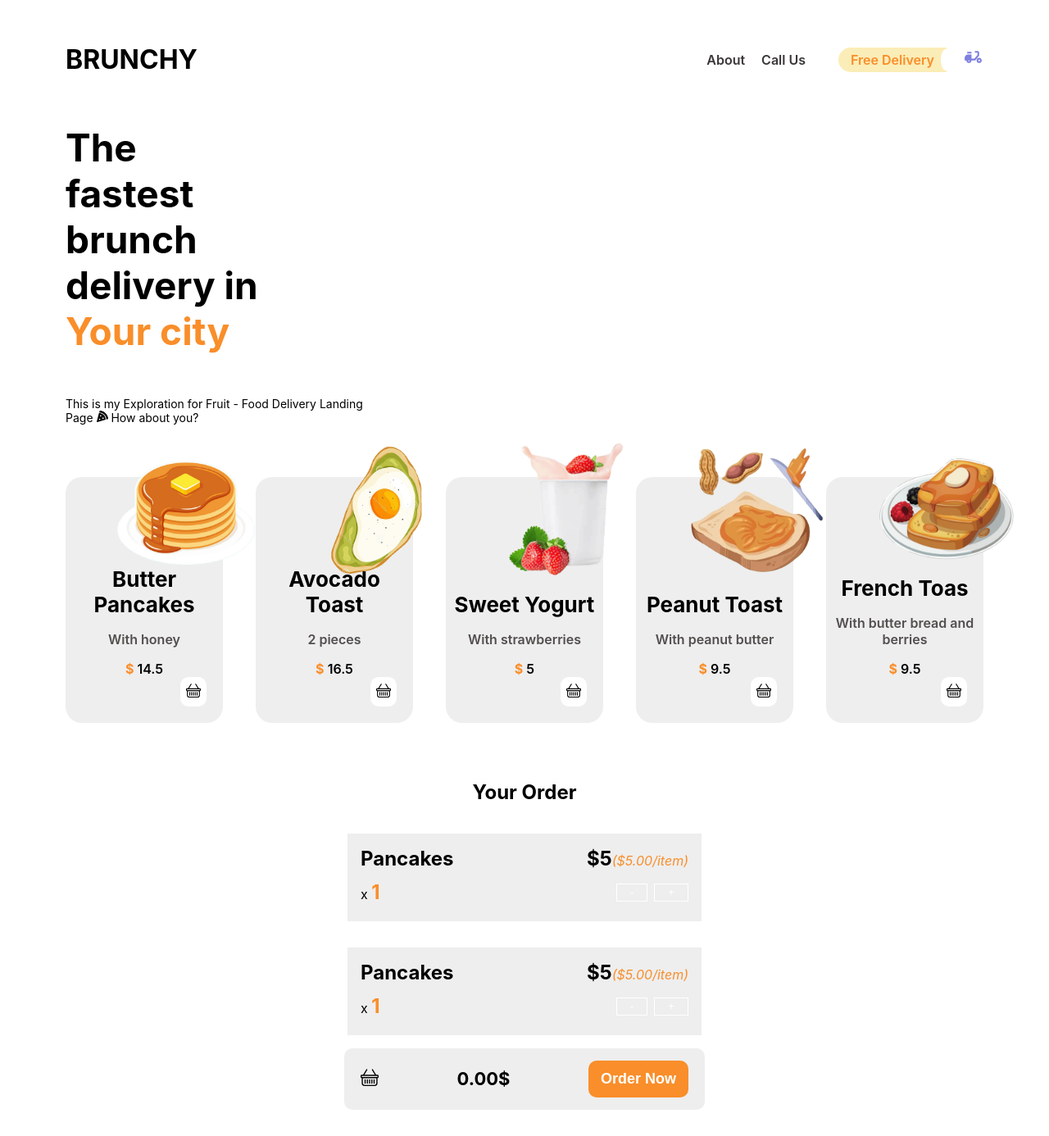
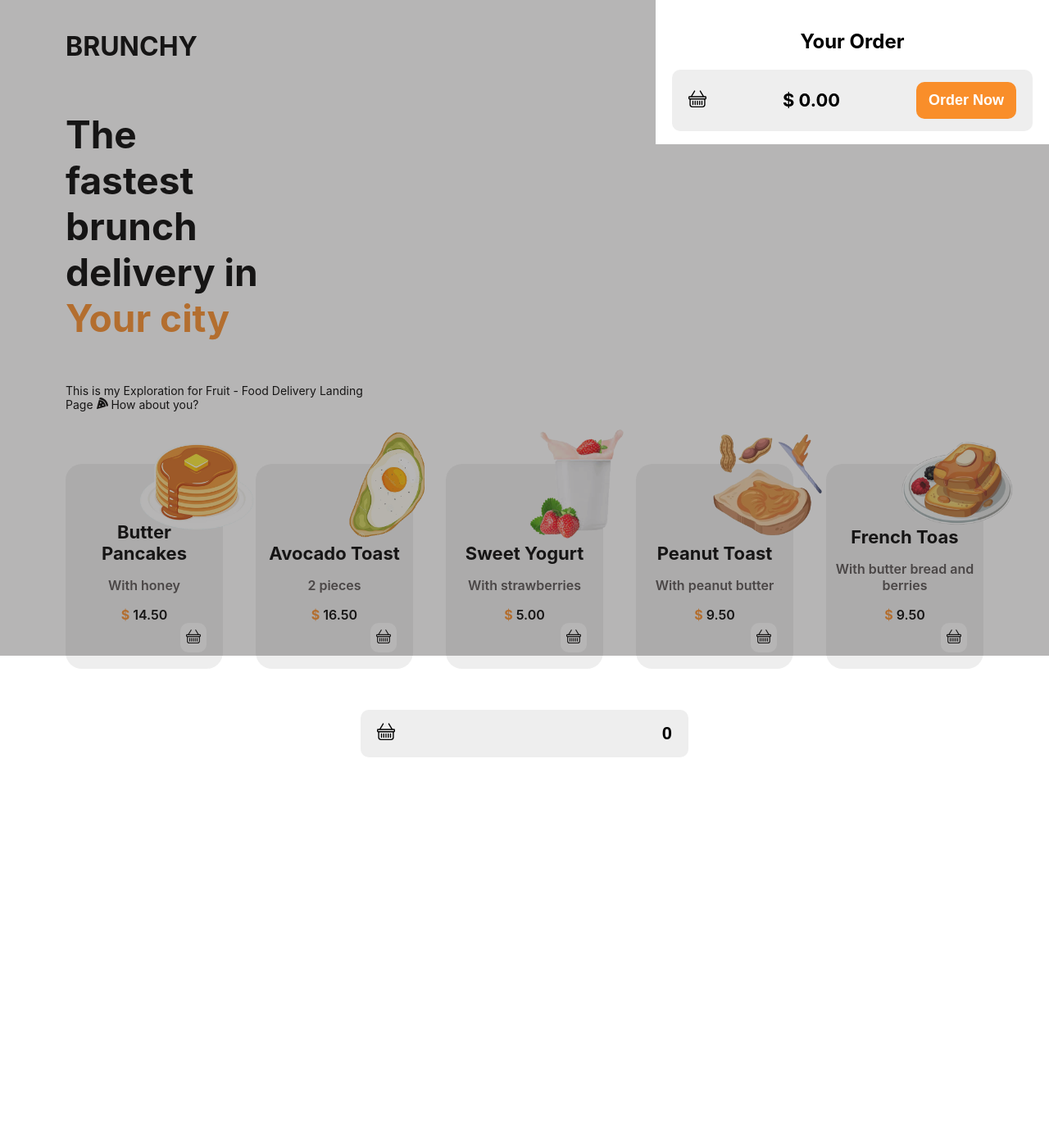
Before and after one commit to StoyanBochukov/Brunchy-food-delivery-app, a React (Create React App) app: page / in a window 1280 px wide. Shown: the whole page at 82% size. After the commit the page ends 940 px from the top, so only its background shows below. Built offline with nearby package versions, Linux system fonts and the light colour scheme.

Commit message:
build: adding redux and cart logic

```diff
--- a/package.json
+++ b/package.json
@@ -12,6 +12,7 @@
     "react-icons": "^4.7.1",
     "react-redux": "^8.0.5",
     "react-scripts": "5.0.1",
+    "react-toastify": "^9.1.1",
     "web-vitals": "^2.1.4"
   },
   "scripts": {
--- a/src/App.js
+++ b/src/App.js
@@ -1,4 +1,6 @@
 import React from "react";
+import { ToastContainer } from 'react-toastify';
+import 'react-toastify/dist/ReactToastify.css'
 import Header from "./components/Header";
 import Intro from "./components/Intro";
 import ProductsSlider from "./components/ProductsSlider";
@@ -14,6 +16,7 @@ function App() {
      <ProductsSlider />
      <CartButton />
     </main>
+    <ToastContainer />
     </>
   );
 }
--- a/src/components/CardItem.jsx
+++ b/src/components/CardItem.jsx
@@ -1,18 +1,33 @@
 import React from 'react'
 import {BsBasket} from 'react-icons/bs'
+import { useDispatch } from 'react-redux'
+import { cartSliceActions } from '../redux/cart/cartSlice'
 
 const CardItem = ({ product }) => {
+
+  const { id, title, desc, price, image } = product
+  const dispatch = useDispatch()
+
+  const addToCartHandler = () => {
+    dispatch(cartSliceActions.addIntemToCart({
+      id,
+      title,
+      price
+    }))
+    dispatch(cartSliceActions.cartTotalAmout())
+  }
+
   return (
     <div className='card'>
         <div className="card-img">
-            <img src={product.image} alt="" />
+            <img src={image} alt="" />
         </div>
         <div className="card-content">
-            <h1 className="item-title">{product.title}</h1>
-            <p className="item-desc">{product.desc}</p>
-            <p className="item-price"><span>$</span> {product.price}</p>
+            <h1 className="item-title">{title}</h1>
+            <p className="item-desc">{desc}</p>
+            <p className="item-price"><span>$</span> {price.toFixed(2)}</p>
         </div>
-        <div className="basket">
+        <div className="basket" onClick={addToCartHandler}>
             <BsBasket />
         </div>
     </div>
--- a/src/components/CartButton.jsx
+++ b/src/components/CartButton.jsx
@@ -3,37 +3,74 @@ import { useSelector, useDispatch } from 'react-redux'
 import { BsBasket } from 'react-icons/bs'
 import CartItem from './CartItem'
 import { uiSliceActions } from '../redux/ui/uiSlice'
+import { cartSliceActions } from '../redux/cart/cartSlice'
+import { toast } from 'react-toastify'
 
 const CartButton = () => {
-
   const dispatch = useDispatch()
 
-  const open = true
-  const showCart = useSelector(state => state.ui.cartIsVisible)
+  const { items, totalAmount, totalQuantity } = useSelector((state) => state.cart)
+  const showCart = useSelector((state) => state.ui.cartIsVisible)
+
   const toggleCartHandler = () => {
-    console.log('Click')
-    dispatch(uiSliceActions.toggle)
+    dispatch(uiSliceActions.toggle())
+  }
+  const cartCloseHandler = () => {
+    dispatch(uiSliceActions.toggle())
+  }
+
+  const clearCardHandler = () => {
+    if (items.length > 0) {
+      dispatch(cartSliceActions.resetCart())
+      dispatch(uiSliceActions.toggle())
+      toast.success('Your order is placed')
+    } else {
+      toast.error('Your cart is empty')
+    }
   }
 
   return (
     <>
       {showCart && (
-        <div className='cart-wrapper'>
-          <h2>Your Order</h2>
-          <ul className='cart-list'>
-            <CartItem />
-            <CartItem />
-          </ul>
-        </div>
+        <>
+          <div className='overlay' onClick={cartCloseHandler}></div>
+          <div className='cart-wrapper'>
+            <h2>Your Order</h2>
+            <ul className='cart-list'>
+              {items.map((item) => (
+                <CartItem
+                  key={item.id}
+                  item={{
+                    id: item.id,
+                    title: item.title,
+                    quantity: item.quantity,
+                    total: item.totalPrice,
+                    price: item.price,
+                  }}
+                />
+              ))}
+            </ul>
+            <div className='button-wrapper'>
+              <div className='cart-button'>
+                <div className='basket-btn'>
+                  <BsBasket />
+                </div>
+                <span>$ {totalAmount.toFixed(2)}</span>
+                <button className='order-btn' onClick={clearCardHandler}>
+                  Order Now
+                </button>
+              </div>
+            </div>
+          </div>
+        </>
       )}
       <div className='button-wrapper'>
-        <div className='cart-button'>
-          <div className='basket-btn' onClick={toggleCartHandler} >
+        <button className='cart-button' onClick={toggleCartHandler}>
+          <div className='basket-btn'>
             <BsBasket />
           </div>
-          <span>0.00$</span>
-          <button className='order-btn'>Order Now</button>
-        </div>
+          <span> {totalQuantity}</span>
+        </button>
       </div>
     </>
   )
--- a/src/components/CartItem.jsx
+++ b/src/components/CartItem.jsx
@@ -1,17 +1,33 @@
 import React from 'react'
+import { useDispatch } from 'react-redux'
+import { cartSliceActions } from '../redux/cart/cartSlice'
 
-const CartItem = () => {
+const CartItem = ({ item }) => {
 
-let price = 5
-let quantity = 1
-let title = 'Pancakes'
+  const { title, quantity, total, price, id } = item
+  const dispatch = useDispatch()
+
+
+const increaseQuantityHandler = () => {
+  dispatch(cartSliceActions.addIntemToCart({
+    id,
+    title,
+    price,
+    quantity
+  }))
+  dispatch(cartSliceActions.cartTotalAmout())
+}
+const decreaseQuantityHandler = () => {
+  dispatch(cartSliceActions.removeItemFromCart(id))
+  dispatch(cartSliceActions.cartTotalAmout())
+}
 
   return (
     <li className='item'>
     <div className='item-header'>
       <h3>{title}</h3>
       <div className='price'>
-        ${'5'}
+      ${total.toFixed(2)}{' '}
         <span className='itemprice'>(${price.toFixed(2)}/item)</span>
       </div>
     </div>
@@ -20,8 +36,8 @@ let title = 'Pancakes'
         x <span>{quantity}</span>
       </div>
       <div className='actions'>
-        <button >-</button>
-        <button >+</button>
+        <button onClick={decreaseQuantityHandler} >-</button>
+        <button onClick={increaseQuantityHandler} >+</button>
       </div>
     </div>
   </li>
--- a/src/components/ProductsSlider.jsx
+++ b/src/components/ProductsSlider.jsx
@@ -1,5 +1,4 @@
-import React, { useEffect } from 'react'
-import { useSelector, useDispatch } from 'react-redux'
+import React from 'react'
 import products from '../data.json'
 import CardItem from './CardItem'
 
--- a/src/index.css
+++ b/src/index.css
@@ -14,7 +14,7 @@ code {
     monospace;
 }
 main{
-  padding: 2rem 5rem;
+  padding: 1rem 5rem;
 }
 header{
   display: flex;
@@ -108,17 +108,17 @@ span{
   align-items: center;
   justify-content: flex-end;
   text-align: center;
-  width: 250px;
-  height: 300px;
+  width: 230px;
+  height: 250px;
   background-color: #eee;
   border-radius: 20px;
 }
 .card-img{
   position: absolute;
   top: -45px;
-  right: -40px;
-  width: 170px;
-  height: 170px;
+  right: -38px;
+  width: 140px;
+  height: 140px;
 }
 .card-img img{
   width: 100%;
@@ -139,7 +139,7 @@ span{
   margin: 40px 10px;
 }
 .item-title{
-  font-size: 26px;
+  font-size: 22px;
 }
 .item-desc{
   font-weight: 600;
@@ -149,11 +149,13 @@ span{
   font-weight: 600;
 }
 .button-wrapper{
+  position: relative;
   display: flex;
   flex-direction: column;
   justify-content: center;
   align-items: center;
   width: 100%;
+  z-index: 2;
 }
 .cart-button{
   display: flex;
@@ -163,6 +165,10 @@ span{
   padding: 15px 20px;
   background-color: #eee;
   border-radius: 10px;
+}
+.button-wrapper button{
+  border: none;
+  cursor: pointer;
 }
 .basket-btn{
   font-size: 22px;
@@ -183,11 +189,25 @@ span{
   cursor: pointer;
 }
 .cart-wrapper{
-  width: 100%;
+  position: absolute;
+  top: 0;
+  right: 0;
+  background-color: #fff;
+  width: 30rem;
+  padding: 1rem 0;
   display: flex;
   flex-direction: column;
   justify-content: center;
   align-items: center;
+  z-index: 2;
+}
+.overlay{
+  position: absolute;
+  top: 0;
+  left: 0;
+  background-color: rgba(60, 57, 57, 0.372);
+  width: 100%;
+  height: 100%;
 }
 .cart-list{
   display: flex;
@@ -247,10 +267,12 @@ span{
 
 .actions button {
   background-color: transparent;
-  border: 1px solid white;
+  border: 1px solid #000;
   margin-left: 0.5rem;
   padding: 0.15rem 1rem;
-  color: white;
+  font-size: 16px;
+  font-weight: bolder;
+  color: #000;
 }
 
 .actions button:hover,
--- /dev/null
+++ b/src/redux/cart/cartSlice.js
@@ -0,0 +1,63 @@
+import { createSlice } from "@reduxjs/toolkit";
+
+const initialState= {
+    items: [],
+    totalQuantity: 0,
+    totalAmount: 0
+}
+
+const cartSlice = createSlice({
+    name: 'cart',
+    initialState,
+    reducers: {
+        addIntemToCart(state, action){
+            const newItem = action.payload
+            const existingItem = state.items.find( item => item.id === newItem.id)
+            state.totalQuantity++
+            if(!existingItem) {
+                state.items.push({
+                    id: newItem.id,
+                    price: newItem.price,
+                    quantity: 1,
+                    totalPrice: newItem.price,
+                    title: newItem.title
+                })
+            }else{
+                existingItem.quantity++
+                existingItem.totalPrice = existingItem.totalPrice + newItem.price
+            }
+        },
+        removeItemFromCart(state, action){
+            const id = action.payload;
+            const existingItem = state.items.find(item => item.id === id)
+            state.totalQuantity--
+            if(existingItem.quantity === 1){
+                state.items = state.items.filter(item => item.id !== id)
+            }else{
+                existingItem.quantity--
+                existingItem.totalPrice = existingItem.totalPrice - existingItem.price
+            }
+        },
+        cartTotalAmout(state, action){
+           let {total} = state.items.reduce((cartTotal, item) => {
+                const { price, quantity } = item
+                const itemTotal = price * quantity
+                cartTotal.total += itemTotal
+                return cartTotal
+            }, {
+                total: 0,
+                quantity: 0
+            })
+            state.totalAmount = total
+        },
+        resetCart(state){
+            state.items = []
+            state.totalAmount = 0
+            state.totalQuantity = 0
+        }
+
+    }
+})
+
+export const cartSliceActions = cartSlice.actions
+export const cartReducer = cartSlice.reducer
--- a/src/store/store.js
+++ b/src/store/store.js
@@ -1,10 +1,12 @@
 import { configureStore } from '@reduxjs/toolkit'
 import { uiReducer } from '../redux/ui/uiSlice'
+import { cartReducer } from '../redux/cart/cartSlice'
 
 
 const store = configureStore({
     reducer:{
-        ui: uiReducer
+        ui: uiReducer,
+        cart: cartReducer
     }
 })
 
```
Also changed, not shown: 1 other file (tests, documents, lock files or other folders).
